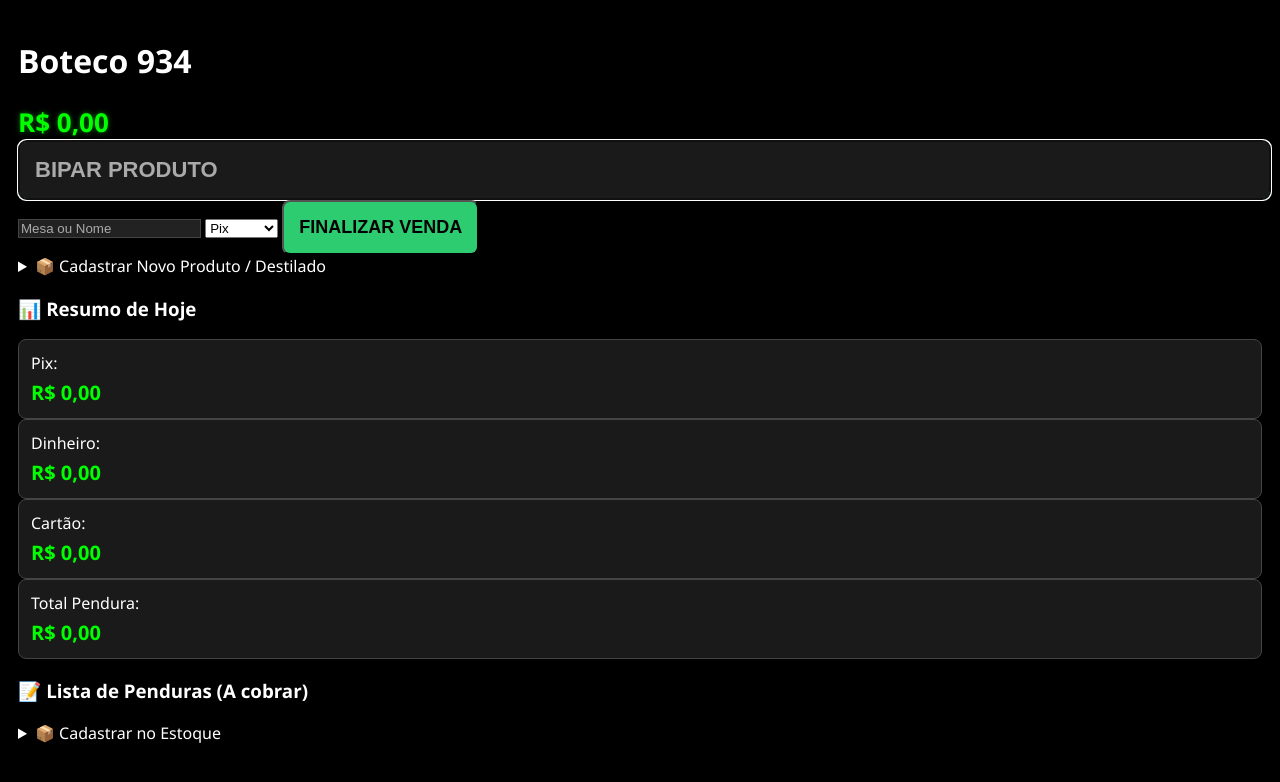
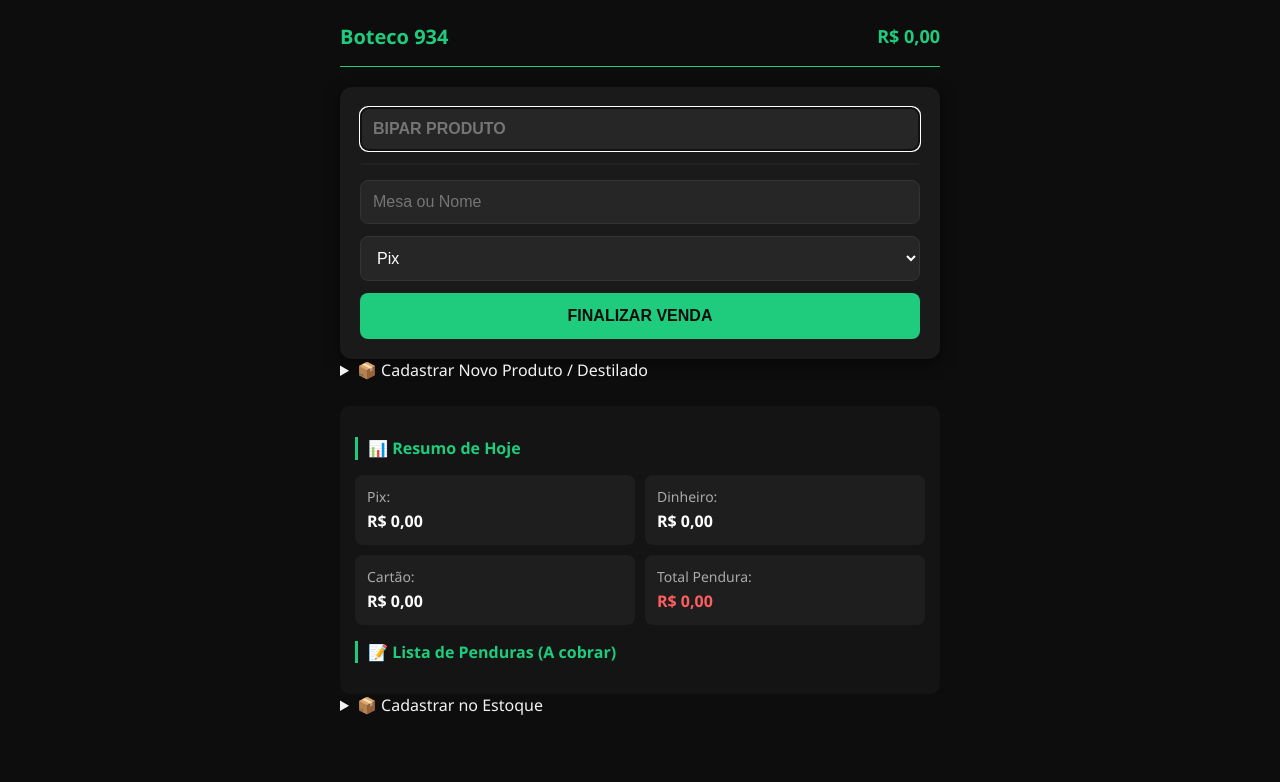
Before and after one commit to edmarquesvicentesantos-ui/Pen-Drive, a plain HTML site: page index.html in a window 1280 px wide. Drawn offline with Linux system fonts and the light colour scheme.

Commit message:
Update estilo.css

```diff
--- a/estilo.css
+++ b/estilo.css
@@ -1,88 +1,134 @@
-/* TUDO BRANCO E CLARO PARA O BOTECO 934 */
+/* PALETA PREMIUM DARK - BOTECO 934 */
 body {
-    background: #000;
-    color: #ffffff; /* Letras Brancas em tudo */
-    font-family: 'Segoe UI', Tahoma, Geneva, Verdana, sans-serif;
-    padding: 10px;
+    background: #0d0d0d;
+    color: #f2f2f2; /* Branco leve para não cansar a vista */
+    font-family: 'Segoe UI', Roboto, Helvetica, Arial, sans-serif;
+    padding: 15px;
+    line-height: 1.4;
 }
 
-/* TOTAL NO TOPO BEM ACESO */
-.total-topo {
-    font-size: 26px;
-    font-weight: bold;
-    color: #00ff00; /* Verde limão bem claro */
-    text-shadow: 0 0 5px rgba(0, 255, 0, 0.5);
+.container { max-width: 600px; margin: auto; }
+
+/* CABEÇALHO HARMONIZADO */
+header {
+    display: flex;
+    justify-content: space-between;
+    align-items: center;
+    border-bottom: 1px solid #1fcc7d;
+    padding-bottom: 15px;
+    margin-bottom: 20px;
 }
 
-/* CAMPO DE BIPAR - TEXTO GRANDE E BRANCO */
-#biparVenda {
-    width: 98%;
-    padding: 15px;
-    background: #1a1a1a;
-    border: 2px solid #2ecc71;
-    color: #ffffff !important; /* Texto que você bipa fica branco */
-    font-size: 22px;
-    font-weight: bold;
-    border-radius: 8px;
+h1 { font-size: 20px; color: #1fcc7d; margin: 0; }
+
+.total-topo {
+    font-size: 18px;
+    font-weight: 600;
+    color: #1fcc7d;
 }
 
-/* LISTA DE ITENS - CONTRASTE MÁXIMO */
+/* CAIXA DE VENDA */
+.caixa-venda {
+    background: #1a1a1a;
+    padding: 20px;
+    border-radius: 12px;
+    box-shadow: 0 4px 15px rgba(0,0,0,0.5);
+}
+
+/* INPUTS COM TAMANHOS IGUAIS (HARMONIA) */
+input, select {
+    width: 100%;
+    padding: 12px;
+    margin-bottom: 12px;
+    border-radius: 8px;
+    border: 1px solid #333;
+    background: #262626;
+    color: #ffffff;
+    font-size: 16px; /* Tamanho padrão igual ao campo Mesa/Nome */
+    box-sizing: border-box;
+}
+
+#biparVenda {
+    border: 1.5px solid #1fcc7d;
+    font-weight: bold;
+}
+
+/* LISTA DE ITENS NO CARRINHO */
+#lista-carrinho {
+    background: #111;
+    border-radius: 8px;
+    margin-bottom: 15px;
+    border: 1px solid #222;
+    max-height: 200px;
+    overflow-y: auto;
+}
+
 .item-carrinho {
     display: flex;
     justify-content: space-between;
-    padding: 12px;
-    border-bottom: 1px solid #333;
-    font-size: 18px;
-    color: #ffffff; /* Texto branco */
-    background: #080808;
+    padding: 10px 15px;
+    border-bottom: 1px solid #222;
+    font-size: 15px; /* Tamanho médio e elegante */
+    color: #e0e0e0;
 }
 
-/* CARDS DE FATURAMENTO (Pix, Dinheiro, etc) */
+/* BOTÃO FINALIZAR */
+button {
+    width: 100%;
+    background: #1fcc7d;
+    color: #0d0d0d;
+    font-weight: bold;
+    font-size: 16px;
+    padding: 14px;
+    border-radius: 8px;
+    border: none;
+    cursor: pointer;
+    transition: background 0.3s;
+}
+
+button:hover { background: #17a665; }
+
+/* RESUMO FINANCEIRO */
+.caixa-relatorio {
+    margin-top: 25px;
+    padding: 15px;
+    background: #141414;
+    border-radius: 10px;
+}
+
+h3 { font-size: 16px; color: #1fcc7d; margin-bottom: 15px; border-left: 3px solid #1fcc7d; padding-left: 10px; }
+
+.cards-financeiro {
+    display: grid;
+    grid-template-columns: 1fr 1fr;
+    gap: 10px;
+}
+
 .mini-card {
-    background: #1a1a1a;
+    background: #1e1e1e;
     padding: 12px;
     border-radius: 8px;
-    border: 1px solid #444;
-    color: #ffffff; /* Título do card branco */
+    font-size: 14px;
+    color: #aaa;
 }
 
 .mini-card span {
     display: block;
-    font-size: 20px;
+    font-size: 16px;
+    color: #ffffff;
     font-weight: bold;
-    color: #00ff00; /* Valores em verde neon para brilhar */
-    margin-top: 5px;
+    margin-top: 4px;
 }
 
-/* LISTA DE QUEM DEVE (PENDURAS) */
+/* PENDURAS EM DESTAQUE HARMONIOSO */
+.mini-card.pendura span { color: #ff5e5e; }
+
 #lista-penduras li {
-    color: #ff4d4d; /* Vermelho vivo para destacar dívida */
-    font-size: 18px;
-    font-weight: bold;
-    padding: 10px;
-    background: #111;
+    font-size: 14px;
+    color: #ff5e5e;
+    background: #1a1111;
+    padding: 8px;
     margin-bottom: 5px;
-    border-radius: 5px;
+    border-radius: 4px;
+    list-style: none;
 }
-
-/* BOTÃO FINALIZAR */
-button {
-    background: #2ecc71;
-    color: #000;
-    font-weight: 900;
-    font-size: 18px;
-    padding: 15px;
-    border-radius: 8px;
-    cursor: pointer;
-}
-
-/* TEXTO DENTRO DOS CAMPOS (Mesa, Nome) */
-input::placeholder {
-    color: #aaaaaa; /* Cinza claro para o fundo do campo */
-}
-
-input {
-    color: #ffffff !important; /* Tudo que você digita fica branco */
-    background: #222;
-    border: 1px solid #444;
-}
```
